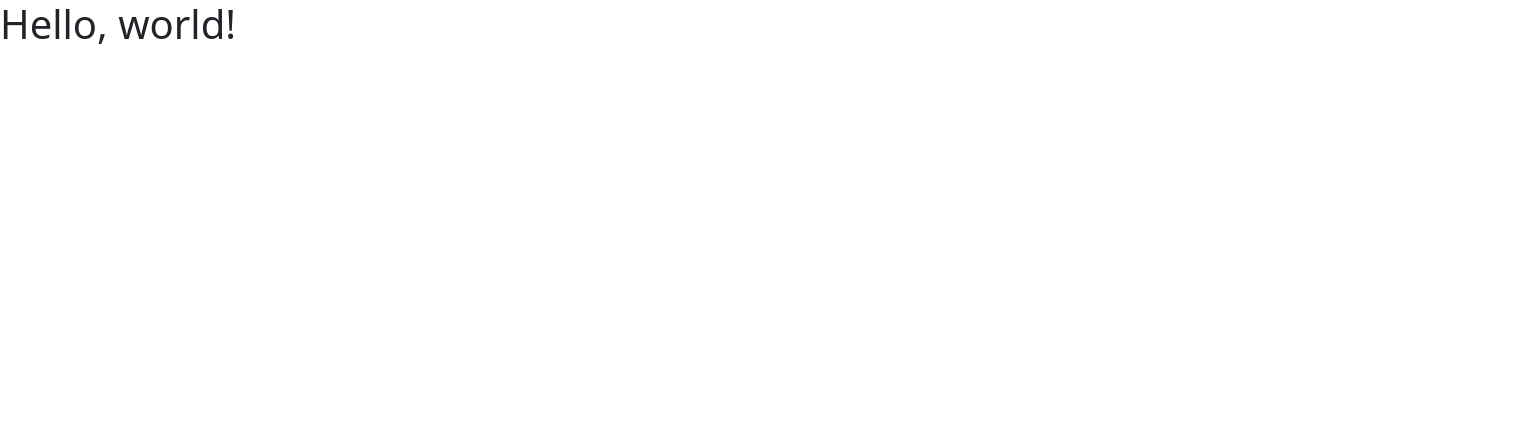
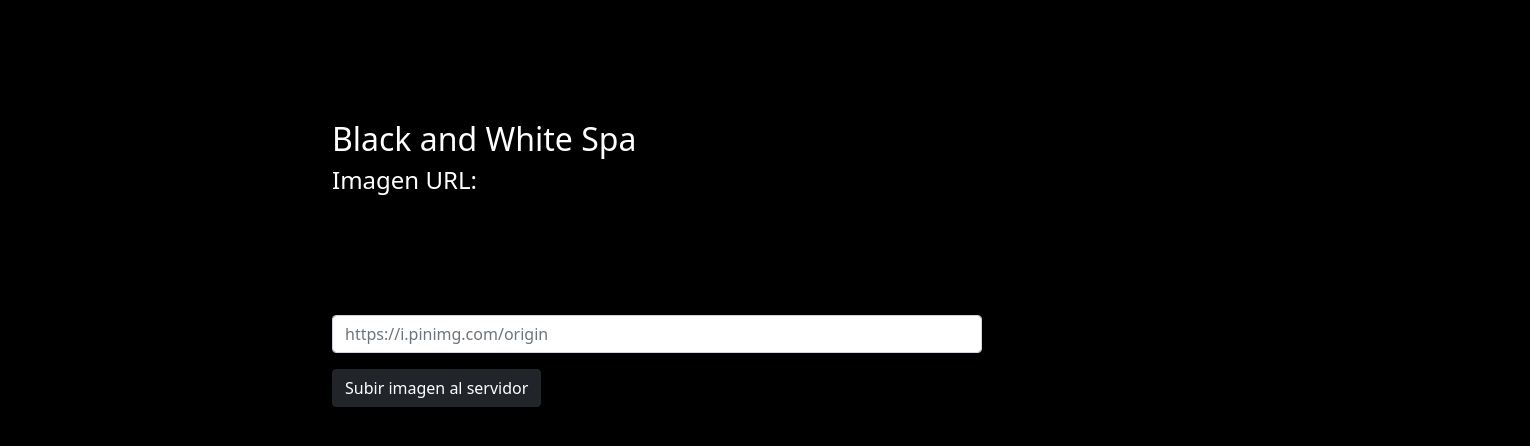
Before and after one commit to joseyzaguirre/desafio_blackandwhite, a website: page static/index.html in a window 1280 px wide. Shown: the whole page, 1530 px wide, since content can reach past the window. Drawn offline with nearby package versions, Linux system fonts and the light colour scheme.

Commit message:
index.html creado

```diff
--- a/static/index.html
+++ b/static/index.html
@@ -1,18 +1,33 @@
 <!doctype html>
-<html lang="en">
+<html lang="es">
+
 <head>
+    <!-- Required meta tags -->
     <meta charset="utf-8">
     <meta name="viewport" content="width=device-width, initial-scale=1">
 
     <!-- Bootstrap CSS -->
     <link href="https://cdn.jsdelivr.net/npm/bootstrap@5.1.3/dist/css/bootstrap.min.css" rel="stylesheet" integrity="sha384-1BmE4kWBq78iYhFldvKuhfTAU6auU8tT94WrHftjDbrCEXSU1oBoqyl2QvZ6jIW3" crossorigin="anonymous">
 
-        <title>Hello, world!</title>
+    <title>Black and White Spa</title>
 </head>
+
 <body>
-        <h1>Hello, world!</h1>
 
+    <div class="container tamanio">
+        <h2>Black and White Spa</h2>
+        <form>
+            <div class="mb-3">
+                <h4>Imagen URL:</h4>
+                <input type="url" class="form-control enlace" id="exampleInputPassword1" placeholder="https://i.pinimg.com/origin">
+            </div>
+            <button type="submit" class="btn btn-dark">Subir imagen al servidor</button>
+        </form>
+
+    </div>
+
+    <link rel="stylesheet" type="text/css" href="style.css">
     <script src="https://cdn.jsdelivr.net/npm/bootstrap@5.1.3/dist/js/bootstrap.bundle.min.js" integrity="sha384-ka7Sk0Gln4gmtz2MlQnikT1wXgYsOg+OMhuP+IlRH9sENBO0LRn5q+8nbTov4+1p" crossorigin="anonymous"></script>
+</body>
 
-    </body>
 </html>
--- a/static/style.css
+++ b/static/style.css
@@ -0,0 +1,15 @@
+body {
+    align-content: center;
+    margin-top: 120px;
+    margin-left: 250px;
+    margin-right: 400px;
+    height: 100%;
+    width: 100%;
+    background-color: black;
+    color: white;
+}
+
+.enlace {
+    margin-top: 120px;
+    width: 650px;
+}
```
Lines whose indentation alone changed are shown as unchanged.
